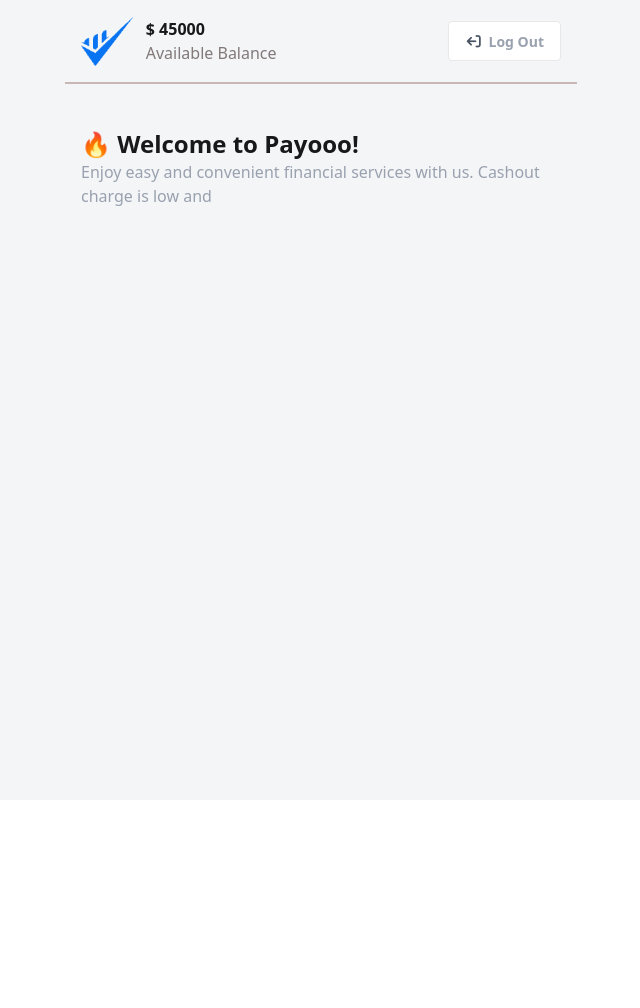
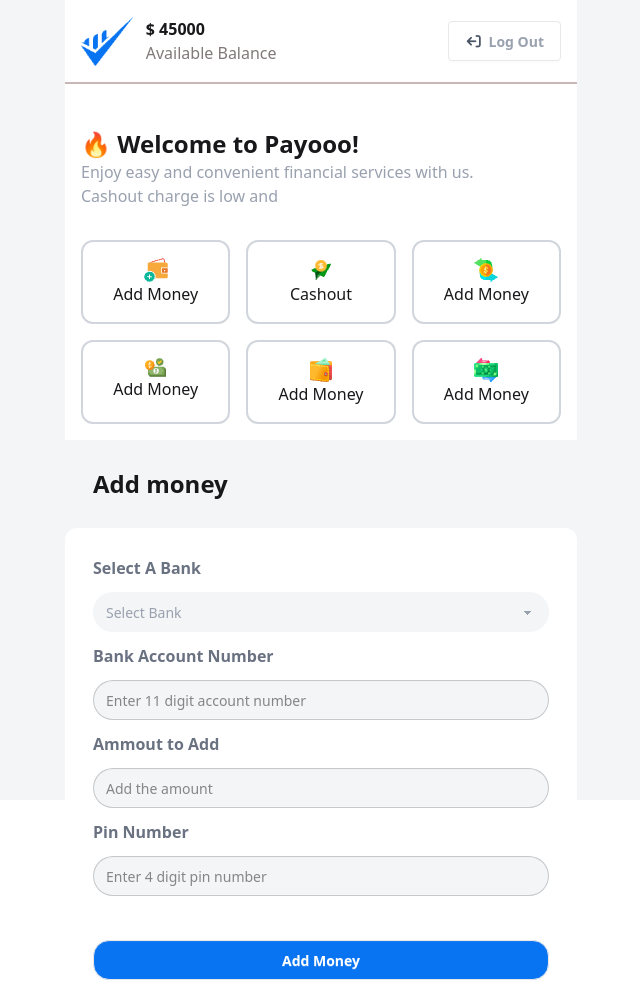
Before and after one commit to devpranto2/payoo, a plain HTML site: page home.html in a window 1280 px wide. Shown: the whole page, without its empty margins (319-959 px from the left). Before the commit the page ends 800 px from the top, so only its background shows below. Drawn offline with nearby package versions, Linux system fonts and the light colour scheme.

Commit message:
third commit

```diff
--- a/home.html
+++ b/home.html
@@ -12,11 +12,12 @@
     <link rel="stylesheet" href="https://cdnjs.cloudflare.com/ajax/libs/font-awesome/7.0.0/css/all.min.css" integrity="sha512-DxV+EoADOkOygM4IR9yXP8Sb2qwgidEmeqAEmDKIOfPRQZOWbXCzLC6vjbZyy0vPisbH2SyW27+ddLVCN+OMzQ==" crossorigin="anonymous" referrerpolicy="no-referrer" />
 </head>
 <body class="bg-[#f4f5f7] h-[100vh] ">
-    <div class=" min-h-[60px] flex justify-between items-center max-w-lg m-auto border-b-[2px] border-[#c9b6b6] p-4">
+    <div class="bg-white max-w-lg m-auto">
+            <div class=" min-h-[60px] flex justify-between items-center  border-b-[2px] border-[#c9b6b6] p-4 bg-white">
         <div class="flex gap-3 justify-center items-center">
             <img class="h-[50px]" src="assets/Group.png" alt="">
             <div>
-                <h2 class="font-semibold">$ <span>45000</span></h2>
+                <h2 class="font-semibold">$ <span id="available-balance">45000</span></h2>
                 <p class="text-[#827979]">Available Balance</p>
             </div>
         </div>
@@ -25,13 +26,72 @@
         </div>
     </div>
 
-    <div class="max-w-lg mx-auto mt-7 p-4">
-        <h1 class="text-2xl font-bold">🔥 Welcome to Payooo!</h1>
-        <p class="text-gray-400">Enjoy easy and convenient financial services with us. Cashout charge is low and </p>
+    <div class="mt-7 p-4 ">
+        <h1 class="text-2xl font-bold ">🔥 Welcome to Payooo!</h1>
+        <p class="text-gray-400">Enjoy easy and convenient financial services with us. <br> Cashout charge is low and </p>
     </div>
 
-    <div>
+    <div class=" grid grid-cols-3 gap-4 p-4">
+        <div class="rounded-xl border-1  border-2 border-gray-300 p-4">
+            <img class="mx-auto" src="assets/wallet1.png" alt="">
+            <h1 class="text-center">Add Money</h1>
+        </div>
+        <div class="rounded-xl border-2 border-gray-300 p-4">
+            <img class="mx-auto" src="assets/send1.png" alt="">
+            <h1 class="text-center">Cashout</h1>
+        </div>
+        <div class="rounded-xl border-2 border-gray-300 p-4">
+            <img class="mx-auto" src="assets/money1.png" alt="">
+            <h1 class="text-center">Add Money</h1>
+        </div>
+        <div class="rounded-xl border-2 border-gray-300 p-4">
+            <img class="mx-auto" src="assets/bonus1.png" alt="">
+            <h1 class="text-center">Add Money</h1>
+        </div>
+        <div class="rounded-xl border-2 border-gray-300 p-4">
+            <img class="mx-auto" src="assets/purse1.png" alt="">
+            <h1 class="text-center">Add Money</h1>
+        </div>
+        <div class="rounded-xl border-2 border-gray-300 p-4">
+            <img class="mx-auto" src="assets/transaction1.png" alt="">
+            <h1 class="text-center">Add Money</h1>
+        </div>
+    </div>
+    </div>
 
+    <div class="all-form-section max-w-lg mx-auto ">
+
+       <div class="">
+         <h1 class="p-7 font-semibold text-2xl">Add money</h1>
+            <form action="" class="bg-white rounded-xl  p-7" >
+                <div>
+                <h1 class="font-semibold text-gray-500">Select A Bank</h1>
+                    <select id="bank" class="select select-ghost bg-[#f4f5f7] w-full rounded-3xl my-3 text-gray-400">
+                        <option disabled selected>Select Bank</option>
+                        <option>DBBL</option>
+                        <option>Islami Bank Ltd.</option>
+                        <option>PBLC.</option>
+                    </select>
+            </div>
+            <div>
+                <label for="" class="font-semibold text-gray-500">Bank Account Number</label><br>
+             <input  id="account-number" type="text" class="input bg-[#f4f5f7] rounded-[50px] my-3 w-full" placeholder="Enter 11 digit account number" />
+            </div>
+            <div>
+                <label  for="" class="font-semibold text-gray-500">Ammout to Add</label><br>
+             <input id="add-amount" type="text" class="input bg-[#f4f5f7] rounded-[50px] my-3 w-full" placeholder="Add the amount" />
+            </div>
+            <div>
+                <label  class="font-semibold text-gray-500">Pin Number</label><br>
+             <input id="add-pin" type="text" class="input bg-[#f4f5f7] rounded-[50px] my-3 w-full" placeholder="Enter 4 digit pin number" />
+            </div>
+
+            <button id="add-money-btn" class="btn  bg-[#0974f2] text-white w-full rounded-2xl mt-8">Add Money</button>
+
+            </form>
+       </div>
     </div>
+
+    <script src="home.js"></script>
 </body>
 </html>
--- /dev/null
+++ b/home.js
@@ -0,0 +1,29 @@
+const validpin=1234
+
+document.getElementById("add-money-btn").addEventListener("click",function(event){
+    event.preventDefault()
+
+    const bank=document.getElementById("bank").value
+    const accountNumber=document.getElementById("account-number").value
+    const amount=parseInt(document.getElementById("add-amount").value)
+    const pinNumber=parseInt(document.getElementById("add-pin").value)
+
+
+
+    const availablebalance=parseInt(document.getElementById("available-balance").innerText)
+
+    if(accountNumber.length<11){
+        alert("please provide a valid number")
+        return;
+    }
+
+    if(pinNumber !==validpin){
+        alert("Please Provide valid pin");
+        return;
+    }
+
+
+    const totalAvailableBalance=amount+availablebalance;
+    document.getElementById("available-balance").innerText=(totalAvailableBalance)
+
+})
```
